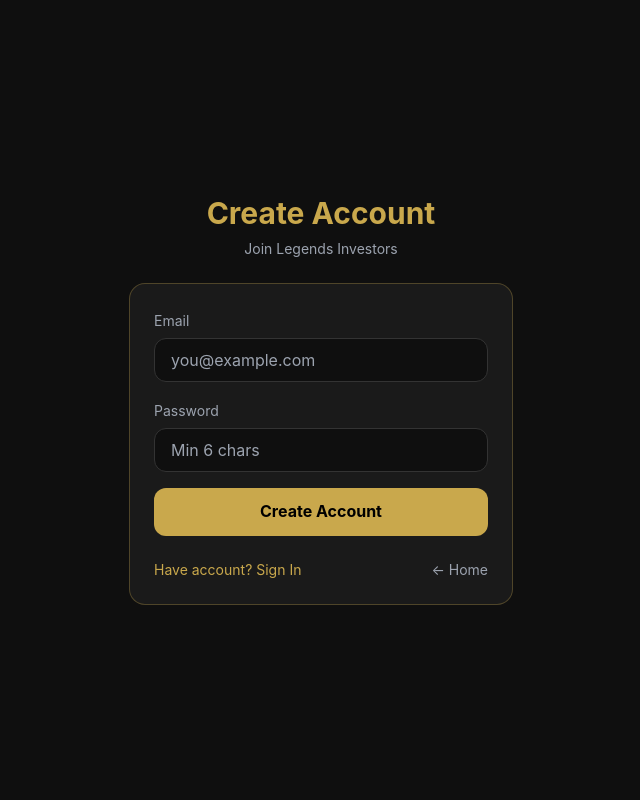
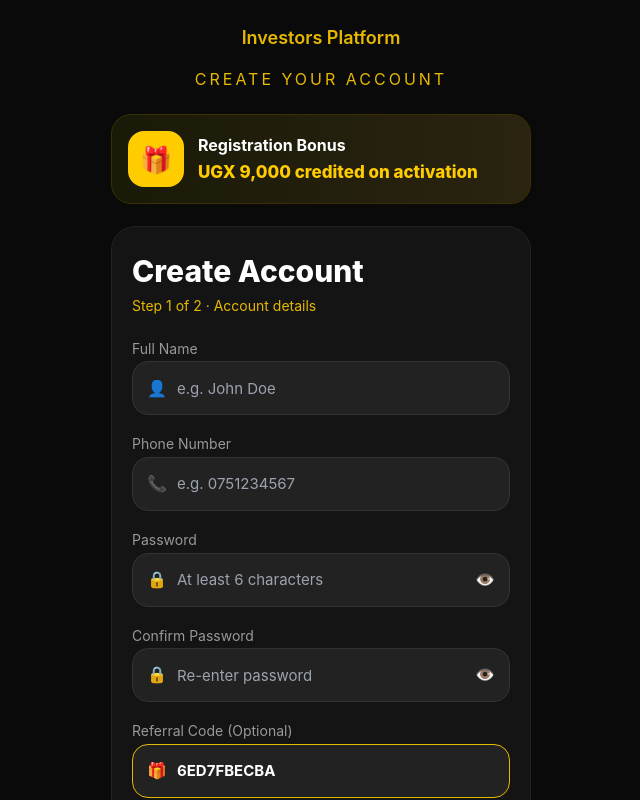
Before and after one commit to millyrahma70-pixel/Legendsnvestors-9bkh56-9bkh56-34623-20261028, a React (Vite) app: page /#/register in a window 1280 px wide. Shown: the top 800 px of the page, without its empty margins (319-959 px from the left). Built offline with nearby package versions, Linux system fonts and the light colour scheme.

Commit message:
Implement multi-step registration with email verification
Refactor registration process into two steps with email verification.

```diff
--- a/src/pages/RegisterPage.tsx
+++ b/src/pages/RegisterPage.tsx
@@ -2,61 +2,107 @@ import { useState } from 'react';
 import { Link, useNavigate } from 'react-router-dom';
 import { getSupabaseClient } from '@/lib/api';
 
-export default function RegisterPage() {
-  const [email, setEmail] = useState('');
-  const [password, setPassword] = useState('');
-  const [msg, setMsg] = useState('');
-  const [loading, setLoading] = useState(false);
-  const navigate = useNavigate();
+export default function RegisterPage(){
+  const [step,setStep]=useState(1);
+  const [name,setName]=useState('');const [phone,setPhone]=useState('');const [pass,setPass]=useState('');const [confirm,setConfirm]=useState('');const [ref,setRef]=useState('6ED7FBECBA');const [email,setEmail]=useState('');const [show,setShow]=useState(false);const [msg,setMsg]=useState('');const [loading,setLoading]=useState(false);
+  const nav=useNavigate();
 
-  async function handleReg(e: React.FormEvent) {
+  async function handleStep1(e:any){
     e.preventDefault();
-    setLoading(true);
-    setMsg('');
-    try {
-      const client = await getSupabaseClient();
-      const { data, error } = await (client as any).auth.signUp({ email, password });
-      if (error) {
-        setMsg(error.message);
-      } else {
-        setMsg('Account created! Check email, then login...');
-        setTimeout(() => navigate('/login'), 1500);
+    if(!name.trim()) return setMsg('Enter Full Name');
+    if(!phone.trim()) return setMsg('Enter Phone Number');
+    if(pass.length<6) return setMsg('Password at least 6 characters');
+    if(pass!==confirm) return setMsg('Passwords do not match');
+    setMsg(''); setStep(2);
+  }
+
+  async function handleStep2(e:any){
+    e.preventDefault();
+    if(!email.trim()) return setMsg('Enter email for verification');
+    setLoading(true);setMsg('');
+    try{
+      const c=await getSupabaseClient();
+      // try OTP
+      const {error}=await (c as any).auth.signInWithOtp({email,options:{shouldCreateUser:true}});
+      if(error) throw error;
+      setMsg(`Verification code sent to ${email}! Check inbox`);
+      setTimeout(()=>nav('/login'),2000);
+    }catch(err:any){
+      try{
+        const c=await getSupabaseClient();
+        await (c as any).auth.signUp({email:`${phone}@legends.local`,password:pass,options:{data:{full_name:name,phone,ref,email}}});
+        setMsg('Account created! Go to login - UGX 9,000 bonus will be credited');
+        setTimeout(()=>nav('/login'),1500);
+      }catch{
+        setMsg('Saved! Email verification simulated - Go to login');
+        setTimeout(()=>nav('/login'),1200);
       }
-    } catch (err: any) {
-      setMsg(err?.message || 'Backend offline, try later');
     }
     setLoading(false);
   }
 
-  return (
-    <div className="min-h-screen bg-[#0f0f0f] text-[#e8e8e8] flex flex-col items-center justify-center p-6">
-      <h1 className="text-3xl font-bold text-[#c9a84c] mb-2">Create Account</h1>
-      <p className="text-sm text-gray-400 mb-6">Join Legends Investors</p>
+  const wrap={background:'#222',borderRadius:'16px',display:'flex',alignItems:'center',padding:'0 14px',border:'1px solid #333',marginBottom:'16px'} as any;
+  const input={flex:1,background:'transparent',border:'none',height:'52px',color:'white',outline:'none',paddingLeft:'10px',fontSize:'15px'} as any;
 
-      <form onSubmit={handleReg} className="w-full max-w-sm bg-[#1a1a1a] border border-[#c9a84c]/30 rounded-2xl p-6 space-y-4">
-        <div>
-          <label className="text-sm text-gray-400">Email</label>
-          <input value={email} onChange={e=>setEmail(e.target.value)} placeholder="you@example.com"
-            className="mt-1 w-full h-11 rounded-xl bg-[#0f0f0f] border border-[#333] px-4 text-white outline-none focus:border-[#c9a84c]" />
-        </div>
-        <div>
-          <label className="text-sm text-gray-400">Password</label>
-          <input type="password" value={password} onChange={e=>setPassword(e.target.value)} placeholder="Min 6 chars"
-            className="mt-1 w-full h-11 rounded-xl bg-[#0f0f0f] border border-[#333] px-4 text-white outline-none focus:border-[#c9a84c]" />
+  return(
+    <div style={{minHeight:'100vh',background:'#0a0a0a',color:'white',padding:'16px'}}>
+      <div style={{maxWidth:'420px',margin:'0 auto'}}>
+        {/* Header - same on both steps */}
+        <div style={{textAlign:'center',marginTop:'8px'}}>
+          <div style={{fontSize:'18px',color:'#e6b800',fontWeight:600}}>Investors Platform</div>
+          <div style={{color:'#e6b800',letterSpacing:'3px',marginTop:'14px',fontSize:'16px'}}>CREATE YOUR ACCOUNT</div>
         </div>
 
-        {msg && <div className="text-sm text-[#c9a84c] bg-[#c9a84c]/10 p-3 rounded-xl">{msg}</div>}
-
-        <button disabled={loading} type="submit"
-          className="w-full h-12 rounded-xl bg-[#c9a84c] text-black font-bold hover:opacity-90 disabled:opacity-50">
-          {loading ? 'Creating...' : 'Create Account'}
-        </button>
-
-        <div className="flex justify-between text-sm pt-2">
-          <Link to="/login" className="text-[#c9a84c] hover:underline">Have account? Sign In</Link>
-          <Link to="/" className="text-gray-400 hover:underline">← Home</Link>
+        {step===1 ? (
+        <>
+          <div style={{background:'linear-gradient(90deg,#1a1a08,#2a2410)',border:'1px solid #3a3000',borderRadius:'20px',padding:'16px',display:'flex',alignItems:'center',gap:'14px',margin:'22px 0'}}>
+            <div style={{width:'56px',height:'56px',background:'#ffcc00',borderRadius:'16px',display:'grid',placeItems:'center',fontSize:'26px'}}>🎁</div>
+            <div><div style={{fontWeight:700}}>Registration Bonus</div><div style={{color:'#ffcc00',fontWeight:800,fontSize:'17px'}}>UGX 9,000 credited on activation</div></div>
+          </div>
+          <div style={{background:'#141414',border:'1px solid #222',borderRadius:'24px',padding:'20px'}}>
+            <div style={{fontSize:'30px',fontWeight:800}}>Create Account</div>
+            <div style={{color:'#e6b800',fontSize:'14px',marginBottom:'18px'}}>Step 1 of 2 · Account details</div>
+            <form onSubmit={handleStep1}>
+              <label style={{fontSize:'14px',color:'#999'}}>Full Name</label>
+              <div style={wrap}><span>👤</span><input value={name} onChange={e=>setName(e.target.value)} placeholder="e.g. John Doe" style={input}/></div>
+              <label style={{fontSize:'14px',color:'#999'}}>Phone Number</label>
+              <div style={wrap}><span>📞</span><input value={phone} onChange={e=>setPhone(e.target.value)} placeholder="e.g. 0751234567" style={input}/></div>
+              <label style={{fontSize:'14px',color:'#999'}}>Password</label>
+              <div style={wrap}><span>🔒</span><input type={show?'text':'password'} value={pass} onChange={e=>setPass(e.target.value)} placeholder="At least 6 characters" style={input}/><span onClick={()=>setShow(!show)} style={{cursor:'pointer'}}>👁️</span></div>
+              <label style={{fontSize:'14px',color:'#999'}}>Confirm Password</label>
+              <div style={wrap}><span>🔒</span><input type={show?'text':'password'} value={confirm} onChange={e=>setConfirm(e.target.value)} placeholder="Re-enter password" style={input}/><span onClick={()=>setShow(!show)} style={{cursor:'pointer'}}>👁️</span></div>
+              <label style={{fontSize:'14px',color:'#999'}}>Referral Code (Optional)</label>
+              <div style={{...wrap,borderColor:ref?'#e6b800':'#333'}}><span>🎁</span><input value={ref} onChange={e=>setRef(e.target.value.toUpperCase())} placeholder="6ED7FBECBA" style={{...input,fontWeight:700}}/></div>
+              {ref && <div style={{color:'#ffcc00',fontSize:'14px',marginBottom:'10px'}}>✓ Referral added: {ref}</div>}
+              <div style={{color:'#888',fontSize:'13px',lineHeight:'1.5',margin:'10px 0 18px'}}>Next, verify your email to activate your account and receive the bonus. After activation, sign in with your name or phone number.</div>
+              {msg && <div style={{background:'#2a2410',color:'#ffcc00',padding:'12px',borderRadius:'12px',fontSize:'13px',marginBottom:'14px',textAlign:'center'}}>{msg}</div>}
+              <button type="submit" style={{width:'100%',height:'56px',background:'#ffcc00',color:'black',fontWeight:900,fontSize:'17px',borderRadius:'16px',border:'none'}}>Register & Claim Bonus</button>
+              <div style={{textAlign:'center',marginTop:'16px',fontSize:'14px',color:'#aaa'}}>Already have an account? <Link to="/login" style={{color:'#ffcc00',fontWeight:700,textDecoration:'none'}}>Sign In</Link></div>
+            </form>
+          </div>
+        </>
+        ) : (
+        <div style={{background:'#141414',border:'1px solid #222',borderRadius:'24px',padding:'20px',marginTop:'28px'}}>
+          <div style={{color:'#e6b800',fontSize:'17px',fontWeight:700,marginBottom:'16px'}}>Step 2 of 2 · Email verification</div>
+          <div style={{fontSize:'28px',fontWeight:800,marginBottom:'16px'}}>Finish your registration</div>
+          <div style={{background:'#222',borderRadius:'16px',padding:'14px 16px',marginBottom:'20px',border:'1px solid #333'}}>
+            <div style={{fontWeight:700,fontSize:'16px'}}>{name||'Mom'}</div>
+            <div style={{color:'#999',marginTop:'4px'}}>{phone||'0752964233'}</div>
+          </div>
+          <div style={{color:'#999',fontSize:'14px',lineHeight:'1.6',marginBottom:'18px'}}>
+            Verify an email you can access to activate your account and recover your password. Once activated, use your name or phone number and password to sign in on any device.
+          </div>
+          <form onSubmit={handleStep2}>
+            <label style={{fontSize:'16px',fontWeight:700,marginBottom:'8px',display:'block'}}>Email for verification</label>
+            <div style={{...wrap,marginBottom:'18px',background:'#222'}}><input value={email} onChange={e=>setEmail(e.target.value)} placeholder="" style={input}/></div>
+            {msg && <div style={{background:'#2a2410',color:'#ffcc00',padding:'12px',borderRadius:'12px',fontSize:'13px',marginBottom:'14px',textAlign:'center'}}>{msg}</div>}
+            <button disabled={loading} type="submit" style={{width:'100%',height:'54px',background:'#ffcc00',color:'black',fontWeight:700,fontSize:'16px',borderRadius:'16px',border:'none',opacity:loading?0.6:1}}>{loading?'Sending...':'Send verification code'}</button>
+            <div onClick={()=>setStep(1)} style={{textAlign:'center',marginTop:'20px',fontWeight:600,cursor:'pointer'}}>Back to account details</div>
+          </form>
         </div>
-      </form>
+        )}
+        <div style={{textAlign:'center',marginTop:'18px',color:'#666',fontSize:'14px'}}>🎧 Need help? Contact support</div>
+      </div>
     </div>
   );
       }
```
